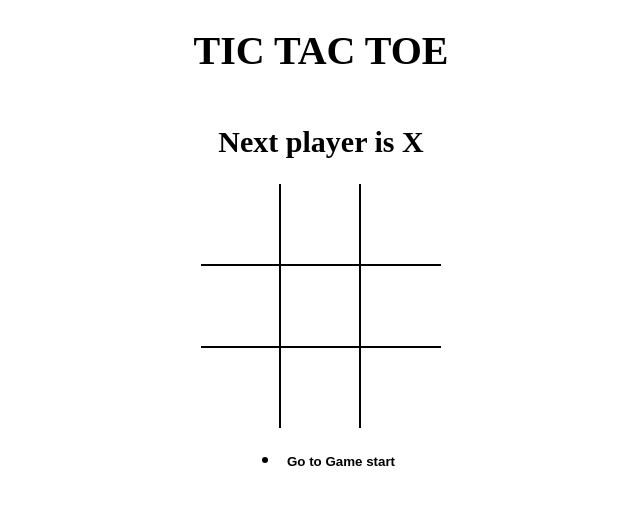
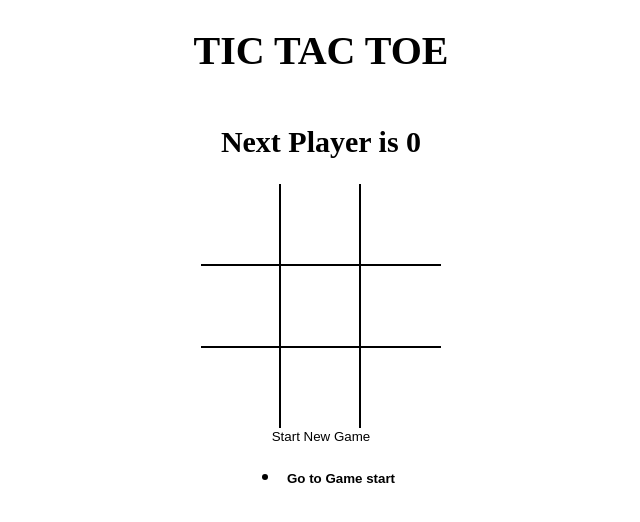
Before and after one commit to adityatomar1803/tictactoe, a React (Vite) app: page / in a window 1280 px wide. Shown: the top 522 px of the page, without its empty margins (319-959 px from the left). Built offline with nearby package versions, Linux system fonts and the light colour scheme.

Commit message:
highlighting winning squares and fitting in a start new game button

```diff
--- a/src/App.jsx
+++ b/src/App.jsx
@@ -1,16 +1,18 @@
 import React, { useState } from 'react';
 import Boards from './components/Boards';
 import History from './components/History';
+import StatusMessage from './components/StatusMessage';
 import { calculateWinner } from './helper';
 
 const App = () => {
   // const [board, setBoard] = useState(Array(9).fill(null));
-  const [history, setHistory] = useState([
+  const NEW_GAME = [
     {
       board: Array(9).fill(null),
       isXNext: true,
     },
-  ]);
+  ];
+  const [history, setHistory] = useState(NEW_GAME);
 
   const [currentMove, setCurrentMove] = useState(0);
 
@@ -37,24 +39,31 @@ const App = () => {
     setCurrentMove(prev => prev + 1);
   };
 
-  const winner = calculateWinner(current.board);
+  const { winner, winningSquare } = calculateWinner(current.board);
   console.log(winner);
 
   const moveTo = move => {
     setCurrentMove(move);
   };
 
-  const message = winner
-    ? `The winner is ${winner}`
-    : `Next player is ${current.isXNext ? 'X' : '0'}`;
+  const onNewGame = () => {
+    setHistory(NEW_GAME);
+    setCurrentMove(0);
+  };
 
   return (
     <div className="app">
       {/* react expects a single element. This whole code is inside component knows as Fragments, thats why there
       is no error. */}
       <h1>TIC TAC TOE</h1>
-      <h2>{message}</h2>
-      <Boards board={current.board} squareClickHandler={squareClickHandler} />
+      <StatusMessage winner={winner} current={current} />
+      {/* <h2>{message}</h2> */}
+      <Boards
+        board={current.board}
+        squareClickHandler={squareClickHandler}
+        winningSquare={winningSquare}
+      />
+      <button onClick={onNewGame}>Start New Game</button>
       <History history={history} moveTo={moveTo} currentMove={currentMove} />
     </div>
   );
--- a/src/components/Boards.jsx
+++ b/src/components/Boards.jsx
@@ -1,10 +1,15 @@
 import React from 'react';
 import Square from './Square';
 
-const Boards = ({ board, squareClickHandler }) => {
+const Boards = ({ board, squareClickHandler, winningSquare }) => {
   const renderSquare = pos => {
+    const isWinningSquare = winningSquare.includes(pos);
     return (
-      <Square value={board[pos]} onClick={() => squareClickHandler(pos)} />
+      <Square
+        value={board[pos]}
+        onClick={() => squareClickHandler(pos)}
+        isWinningSquare={isWinningSquare}
+      />
     );
   };
 
--- a/src/components/Square.jsx
+++ b/src/components/Square.jsx
@@ -1,8 +1,13 @@
 import React from 'react';
 
-const Square = ({ value, onClick }) => {
+const Square = ({ value, onClick, isWinningSquare }) => {
   return (
-    <button type="button" className="square" onClick={onClick}>
+    <button
+      type="button"
+      className="square"
+      onClick={onClick}
+      style={{ fontWeight: isWinningSquare ? 'bold' : 'normal' }}
+    >
       {value}
     </button>
   );
--- /dev/null
+++ b/src/components/StatusMessage.jsx
@@ -0,0 +1,16 @@
+import React from 'react';
+
+const statusMessage = ({ winner, current }) => {
+  const noMovesLeft = current.board.every(el => el !== null);
+  return (
+    <h2>
+      {winner && `Winner is ${winner}`}
+      {!winner &&
+        !noMovesLeft &&
+        `Next Player is ${current.isXNest ? 'X' : '0'}`}
+      {!winner && noMovesLeft && `Match Tied`}
+    </h2>
+  );
+};
+
+export default statusMessage;
--- a/src/helper.jsx
+++ b/src/helper.jsx
@@ -12,9 +12,16 @@ export function calculateWinner(square) {
   for (let i = 0; i < lines.length; i++) {
     const [a, b, c] = lines[i];
     if (square[a] && square[a] === square[b] && square[a] === square[c]) {
-      return square[a];
+      // return square[a];
+      return {
+        winning: square[a],
+        winningSquare: [a, b, c],
+      };
     }
   }
 
-  return null;
+  return {
+    winning: null,
+    winningSquare: [],
+  };
 }
```
